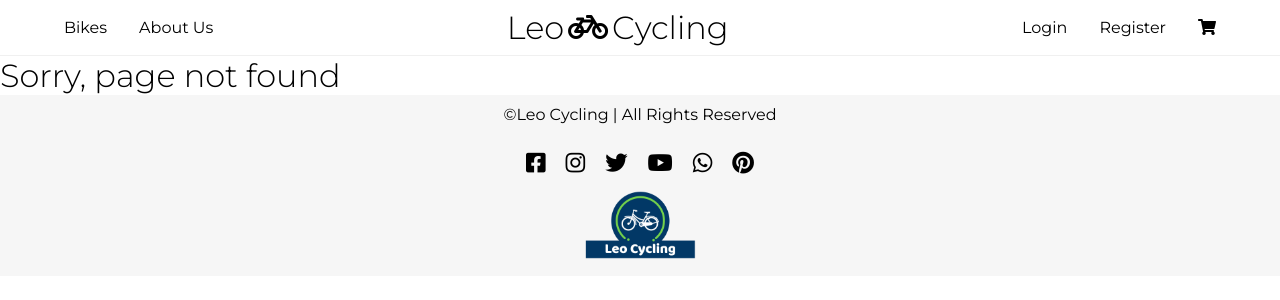
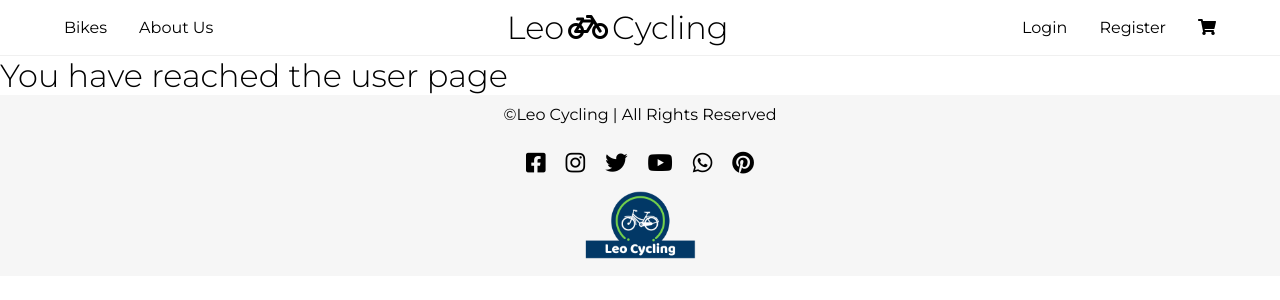
Before and after one commit to Leopoldov95/bicycle_ecomm, a React (Create React App) app in the folder client/: page /login in a window 1280 px wide. Before the commit this address had no page. Shown: the top 300 px of the page. Built offline with nearby package versions, Linux system fonts and the light colour scheme; a web font is replaced by a local one.

Commit message:
working on forms

```diff
--- a/client/src/App.js
+++ b/client/src/App.js
@@ -7,10 +7,10 @@
 import About from "./components/About";
 import Bikes from "./components/Bikes";
 import Bike from "./components/Bike";
-
+import User from "./components/form/User";
 
 function App() {
-  console.log(getUsers())
+  console.log(getUsers());
   return (
     <div className="App">
       <Router>
@@ -25,6 +25,7 @@
             exact
             render={(props) => <Bike {...props} />}
           />
+          <Route path="/login" exact component={User} />
           <Route path="*" render={() => <h1>Sorry, page not found</h1>} />
         </Switch>
       </Router>
--- /dev/null
+++ b/client/src/components/form/User.js
@@ -0,0 +1,11 @@
+import React from "react";
+import "../css/User.css";
+function User() {
+  return (
+    <div className="User">
+      <h1>You have reached the user page</h1>
+    </div>
+  );
+}
+
+export default User;
```
Also changed, not shown: client/src/components/css/User.css (added), client/src/components/form/Register.js (added), client/src/components/server/User.js (deleted), 1 other file (tests, documents, lock files or other folders).
